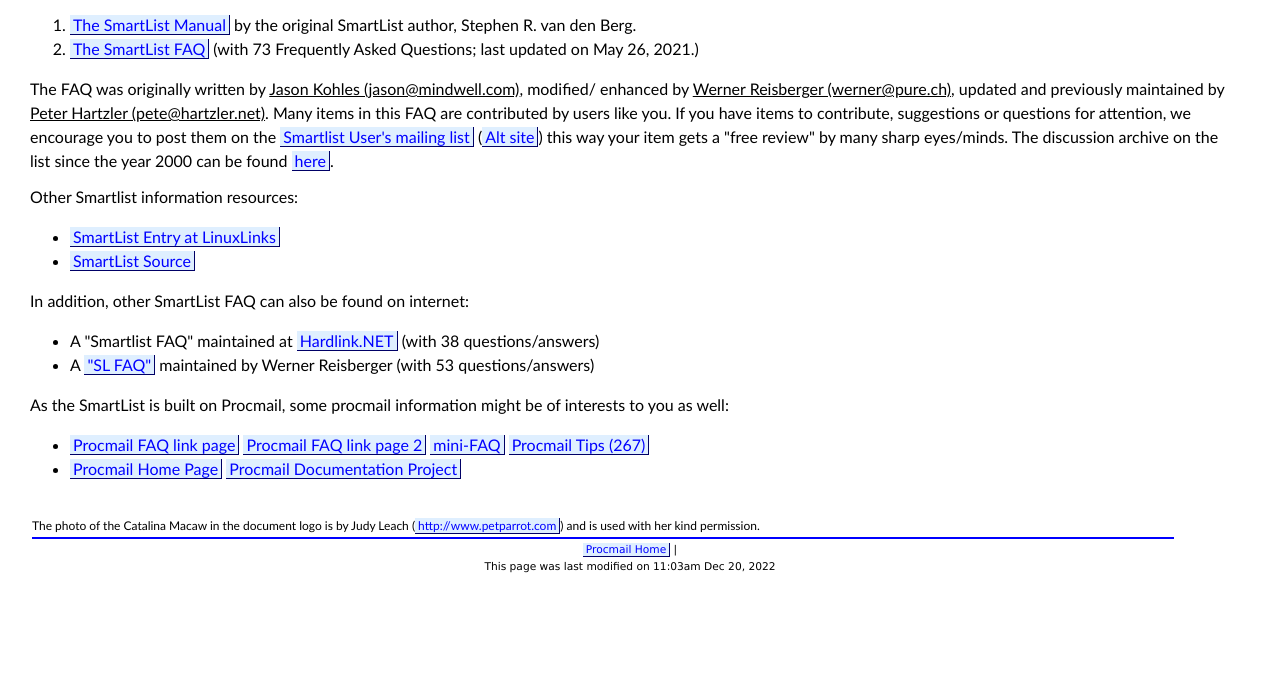
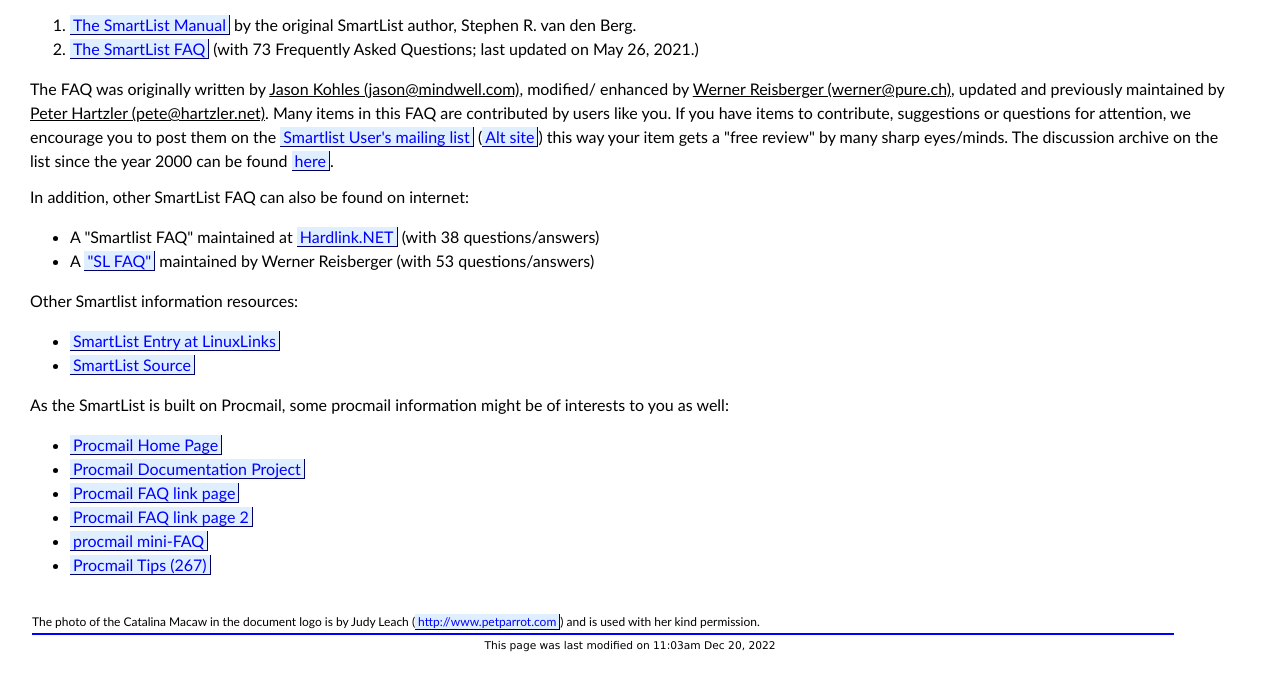
Before and after one commit to zhilianghu/SmartList_FAQ, a plain HTML site: page index.html in a window 1280 px wide. Shown: the part 143-834 px from the top of the page. Before the commit the page ends 800 px from the top, so only its background shows below. Drawn offline with Linux system fonts and the light colour scheme.

Commit message:
Update index.html

```diff
--- a/index.html
+++ b/index.html
@@ -55,30 +55,30 @@ many sharp eyes/minds.  The discussion archive on the list since the year 2000
 can be found <a href="https://lists.rwth-aachen.de/hyperkitty/list/smartlist@lists.rwth-aachen.de/">here</a>.
 </p>
 <p>
+In addition, other SmartList FAQ can also be found on internet:
+<UL>
+<LI>A "Smartlist FAQ" maintained at  <a href="http://www.hardlink.net/Support/Smartlist/">Hardlink.NET</a> (with 38 questions/answers)
+<LI>A <a href="http://www.pure.ch/pub/smartlist/old/SmartList-FAQ">"SL FAQ"</a>
+maintained by Werner Reisberger (with 53 questions/answers)
+</UL>
+</p>
+<p>
 Other Smartlist information resources:
  <UL>
  <LI><a href="https://www.linuxlinks.com/smartlist/">SmartList Entry at LinuxLinks</a>
  <LI><a href="https://github.com/procmail-org/SmartList">SmartList Source</a>
  </UL>
  </p>
-<p>
-In addition, other SmartList FAQ can also be found on internet:
-<UL>
-<LI>A "Smartlist FAQ" maintained at  <a href="http://www.hardlink.net/Support/Smartlist/">Hardlink.NET</a> (with 38 questions/answers)
-<LI>A <a href="http://www.pure.ch/pub/smartlist/old/SmartList-FAQ">"SL FAQ"</a>
-maintained by Werner Reisberger (with 53 questions/answers)
-</UL>
-<p>
+ <p>
 As the SmartList is built on Procmail, some procmail information might be of interests to you
 as well:
-</p>
 <UL>
+<LI><a href="https://web.archive.org/web/20151013184044/http://www.procmail.org/">Procmail Home Page</a>
+<LI><a href="http://pm-doc.sourceforge.net/">Procmail Documentation Project</a>
 <LI><a href="http://www.zer0.org/procmail/">Procmail FAQ link page</a>
-<a href="http://porkmail.org/era/procmail/links.html">Procmail FAQ link page 2</a>
-<a href="http://porkmail.org/era/procmail/mini-faq.html">mini-FAQ</a>
-<a href="http://pm-doc.sourceforge.net/doc/">Procmail Tips (267)</a>
-<LI><a href="https://web.archive.org/web/20151013184044/http://www.procmail.org/">Procmail Home Page</a>
-<a href="http://pm-doc.sourceforge.net/">Procmail Documentation Project</a>
+<LI><a href="http://porkmail.org/era/procmail/links.html">Procmail FAQ link page 2</a>
+<LI><a href="http://porkmail.org/era/procmail/mini-faq.html">procmail mini-FAQ</a>
+<LI><a href="http://pm-doc.sourceforge.net/doc/">Procmail Tips (267)</a>
 </UL>
 
 <P style="font-size:9pt;margin:36 2 2 2px;">
@@ -89,8 +89,6 @@ kind permission.</P>
 <HR align=left noshade color=blue size=2 width=95% style="margin:2px;">
 <div style="font-size:8pt;text-align:center;font-family:verdana,tahoma,sans-serif,arial;
      margin:2 2 60 2px;line-height:1.6em;">
-<a href="https://web.archive.org/web/20151013184044/http://www.procmail.org">Procmail Home</a> |
-<BR>
 This page was last modified on 11:03am Dec 20, 2022</div>
 </body>
 </html>
```
